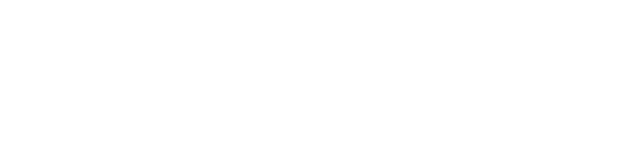
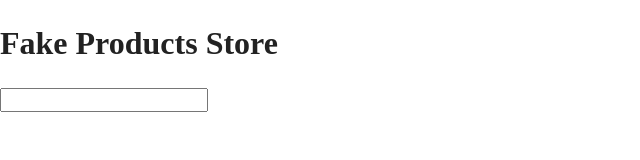
Before and after one commit to tanuj-choudhary/fake-products-store, a plain HTML site: page index.html in a window 1280 px wide. Shown: the whole page, without its empty margins (0-640 px from the left). Drawn offline with nearby package versions, Linux system fonts and the light colour scheme.

Commit message:
Created html structure

```diff
--- a/index.html
+++ b/index.html
@@ -2,7 +2,7 @@
 <html class="no-js" lang="">
   <head>
     <meta charset="utf-8" />
-    <title></title>
+    <title>Fake Products Store</title>
     <meta http-equiv="X-UA-Compatible" content="IE=edge" />
     <meta name="description" content="" />
     <meta name="viewport" content="width=device-width, initial-scale=1" />
@@ -19,10 +19,25 @@
     <link rel="stylesheet" href="css/normalize.css" />
     <link rel="stylesheet" href="css/main.css" />
     <link rel="stylesheet" href="css/style.css" />
+    <script src="https://cdn.jsdelivr.net/npm/axios/dist/axios.min.js"></script>
 
     <meta name="theme-color" content="#fafafa" />
   </head>
-  <body></body>
+  <body>
+    <div class="container">
+      <h1 class="brand-name">Fake Products Store</h1>
+      <div class="search-box">
+        <input
+          class="search-box-input"
+          type="text"
+          name="search-box"
+          id="search-box"
+        />
+      </div>
+
+      <ul class="products-list"></ul>
+    </div>
+  </body>
   <script src="js/plugins.js"></script>
   <script src="js/index.js"></script>
 </html>
```
